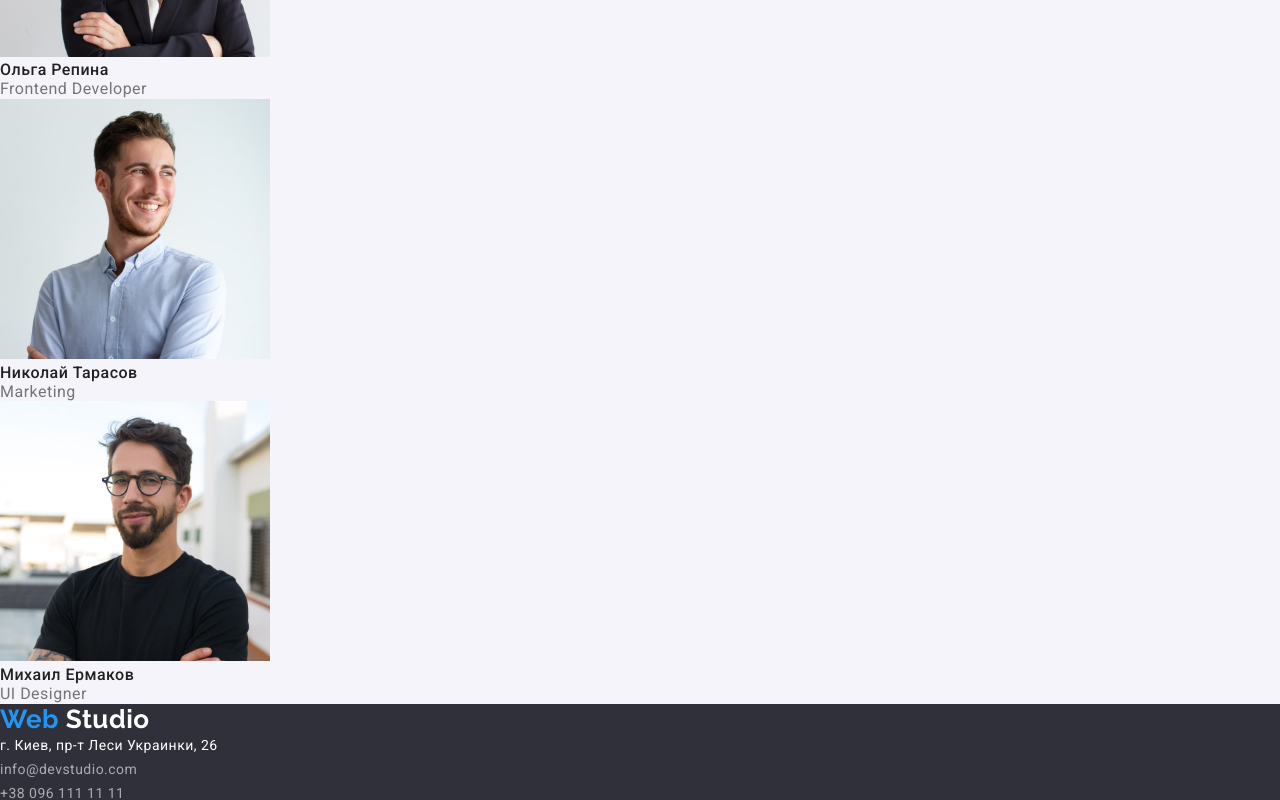
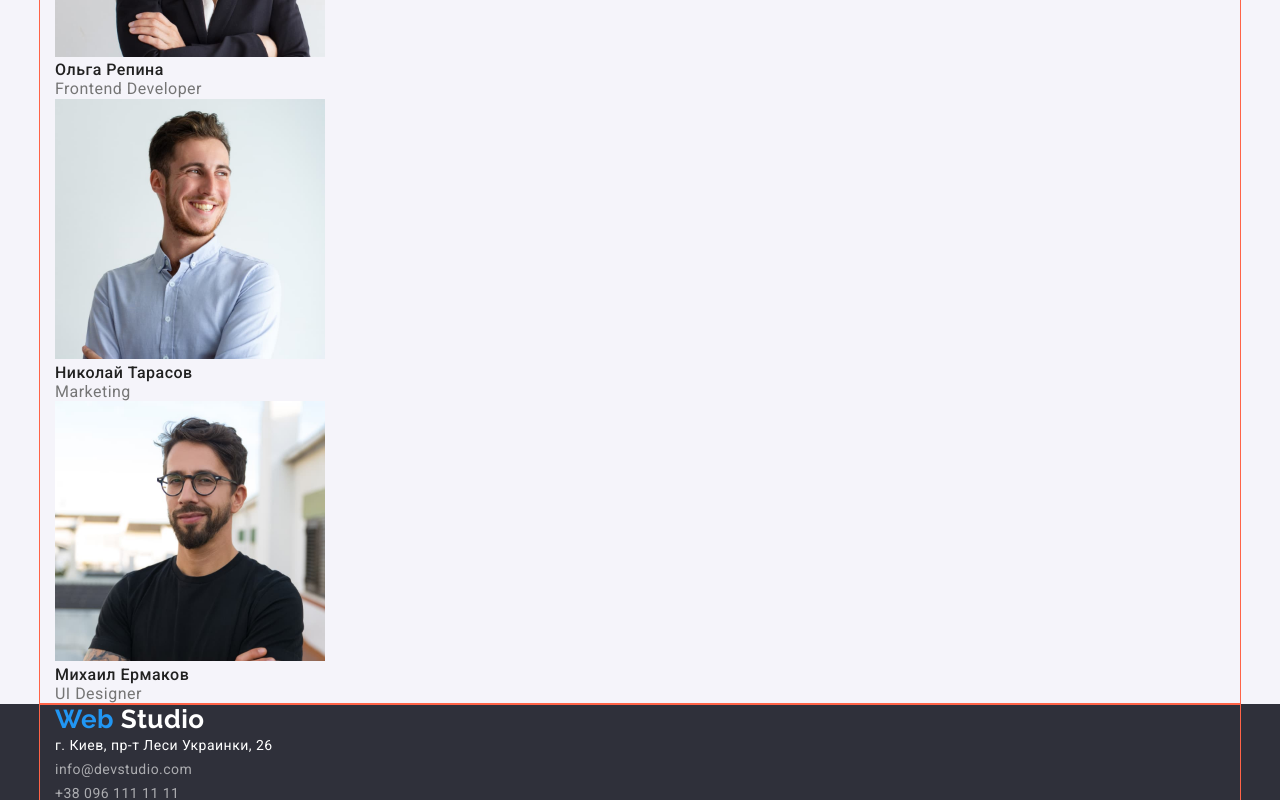
Before and after one commit to VadimKorobec/goit-markup-hw-03, a plain HTML site: page index.html in a window 1280 px wide. Shown: the part 2000-2800 px from the top of the page. Drawn offline with nearby package versions, Linux system fonts and the light colour scheme.

Commit message:
Update index.html

```diff
--- a/index.html
+++ b/index.html
@@ -92,6 +92,7 @@
       </section>
       <!--Doing section-->
       <section class="doing">
+        <div class="container">
           <h2 class="doing-title">Чем мы занимаемся</h2>
           <ul class="doing-list">
             <li>
@@ -103,15 +104,27 @@
               />
             </li>
             <li>
-            <img src="./images/doing/box2.jpg" alt="работа за ноутбуком" width="370" height="294" />
+              <img
+                src="./images/doing/box2.jpg"
+                alt="работа за ноутбуком"
+                width="370"
+                height="294"
+              />
             </li>
             <li>
-            <img src="./images/doing/box3.jpg" alt="графический планшет" width="370" height="294" />
+              <img
+                src="./images/doing/box3.jpg"
+                alt="графический планшет"
+                width="370"
+                height="294"
+              />
             </li>
           </ul>
+        </div>
       </section>
       <!--Team section-->
       <section class="team">
+        <div class="container">
           <h2 class="team-titel">Наша команда</h2>
           <ul class="team-list">
             <li>
@@ -135,10 +148,12 @@
               <p class="team-text" lang="en">UI Designer</p>
             </li>
           </ul>
+        </div>
       </section>
     </main>
     <!--Footer section-->
     <footer class="footer">
+      <div class="container">
         <a class="footer-logo" href="./index.html"
           >Web <span class="footer-logo-inner">Studio</span>
         </a>
@@ -151,6 +166,7 @@
             <a class="footer-phone" href="tel:+380961111111">+38 096 111 11 11</a>
           </li>
         </ul>
+      </div>
     </footer>
   </body>
 </html>
```
Lines whose indentation alone changed are shown as unchanged.
